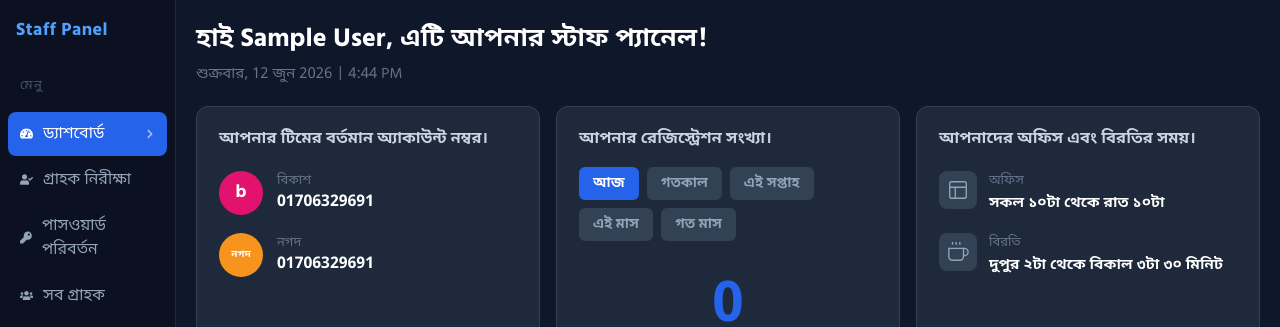
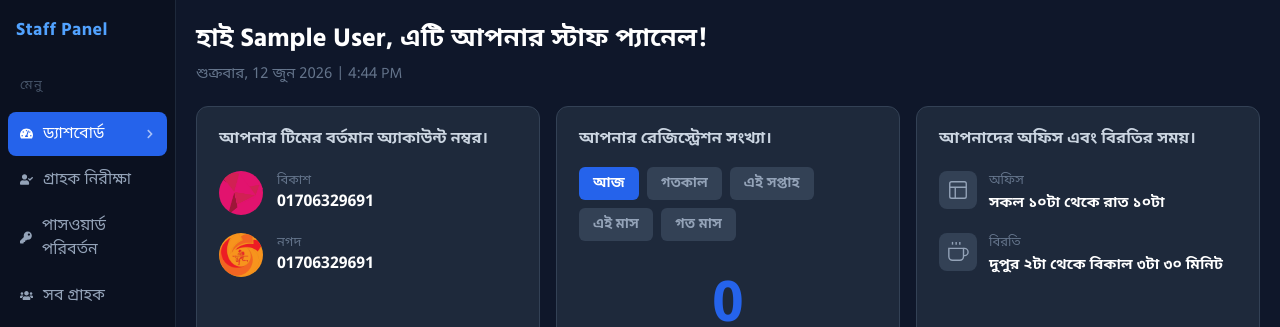
Before and after one commit to asifmollik12/world-Bank, a React (Vite) app in the folder frontend/: page /staff in a window 1280 px wide. Shown: the top 327 px of the page. Built offline with nearby package versions, Linux system fonts and the light colour scheme; sample sign-in values are in the browser's storage.

Commit message:
Staff dashboard: bKash and Nagad real logo images

```diff
--- a/frontend/src/pages/staff/StaffDashboard.jsx
+++ b/frontend/src/pages/staff/StaffDashboard.jsx
@@ -57,8 +57,8 @@ export default function StaffDashboard() {
           <div style={{ display: 'flex', flexDirection: 'column', gap: 18 }}>
             {/* bKash */}
             <div style={{ display: 'flex', alignItems: 'center', gap: 14 }}>
-              <div style={{ width: 44, height: 44, borderRadius: '50%', backgroundColor: '#E2136E', display: 'flex', alignItems: 'center', justifyContent: 'center', flexShrink: 0 }}>
-                <span style={{ color: '#fff', fontWeight: 900, fontSize: 18 }}>b</span>
+              <div style={{ width: 44, height: 44, borderRadius: '50%', overflow: 'hidden', flexShrink: 0, backgroundColor: '#E2136E', display: 'flex', alignItems: 'center', justifyContent: 'center' }}>
+                <img src="/bkash.png" alt="bKash" style={{ width: 44, height: 44, objectFit: 'cover' }} />
               </div>
               <div>
                 <div style={{ fontSize: 13, color: '#64748b' }}>বিকাশ</div>
@@ -67,8 +67,8 @@ export default function StaffDashboard() {
             </div>
             {/* Nagad */}
             <div style={{ display: 'flex', alignItems: 'center', gap: 14 }}>
-              <div style={{ width: 44, height: 44, borderRadius: '50%', backgroundColor: '#F7941D', display: 'flex', alignItems: 'center', justifyContent: 'center', flexShrink: 0 }}>
-                <span style={{ color: '#fff', fontWeight: 700, fontSize: 10 }}>নগদ</span>
+              <div style={{ width: 44, height: 44, borderRadius: '50%', overflow: 'hidden', flexShrink: 0, backgroundColor: '#F7941D', display: 'flex', alignItems: 'center', justifyContent: 'center' }}>
+                <img src="/nagad.png" alt="Nagad" style={{ width: 44, height: 44, objectFit: 'cover' }} />
               </div>
               <div>
                 <div style={{ fontSize: 13, color: '#64748b' }}>নগদ</div>
```
Also changed, not shown: frontend/public/bkash.png (added), frontend/public/nagad.png (added).
